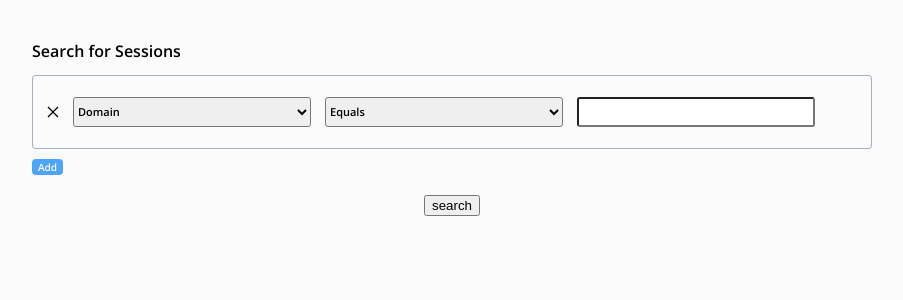
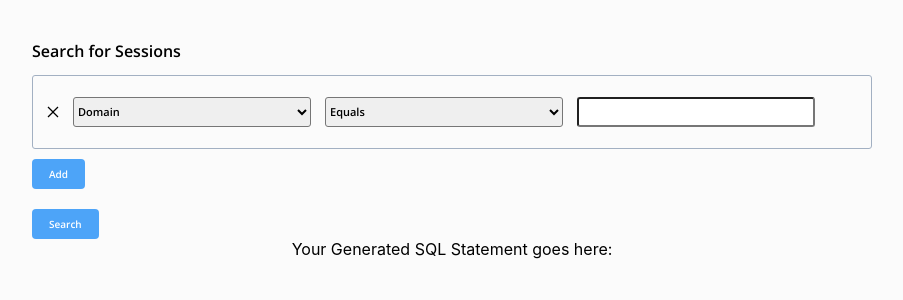
Before and after one commit to Andres9888/react_sql_query_generator, a React (Create React App) app: page / in a window 1280 px wide. Shown: the top 300 px of the page, without its empty margins (188-1091 px from the left). Built offline with nearby package versions, Linux system fonts and the light colour scheme.

Commit message:
add styles

```diff
--- a/src/App.tsx
+++ b/src/App.tsx
@@ -10,7 +10,7 @@ import { StoreContext } from './stores/store';
 
 const App = observer(() => {
   const Store = useContext(StoreContext);
-  const [sql, setSql] = useState('Your Generated SQL Statement goes here:');
+  const [sql, setSql] = useState<string | JSX.Element[]>('Your Generated SQL Statement goes here:');
   const [rows, setRows] = useState([
     <OptionsRow
       key={0}
@@ -23,18 +23,35 @@ const App = observer(() => {
     />,
   ]);
 
-  const filtered = Object.entries(Store.options).filter(([key, value]) => {
-    return value.userInput;
-  });
-
   const onRemove = useCallback(
     rowIndex => {
       const newRows = [...rows];
+      console.log(rows);
+      console.log(newRows);
+      console.log(rowIndex);
       newRows.splice(rowIndex, 1);
       setRows(newRows);
     },
     [rows]
   );
+
+  // const onAdd = useCallback(() => {
+  //   const newRows = [...rows];
+  //   newRows.push(<OptionsRow key={nanoid()} rowIndex={newRows.length} onRemove={onRemove} />);
+  //   setRows(newRows);
+  // }, [rows, onRemove]);
+
+  const onGenerate = () => {
+    const filtered = Object.entries(Store.options).filter(([_key, value]) => {
+      return value.userInput;
+    });
+    const options = filtered.map(column => (
+      <h2
+        key={nanoid()}
+      >{`SELECT ${column[0]} FROM session WHERE ${column[0]} ${column[1].operatorsSelected} ${column[1].userInput}`}</h2>
+    ));
+    setSql(options);
+  };
 
   function onClick() {
     if (rows.length < Object.keys(Store.options).length) {
@@ -52,12 +69,10 @@ const App = observer(() => {
         Add
       </AddButton>
       <br />
-      <button type="button">search</button>
-      {filtered.map(column => (
-        <h2
-          key={nanoid()}
-        >{`SELECT ${column[0]} FROM session WHERE ${column[0]} ${column[1].operatorsSelected} ${column[1].userInput}`}</h2>
-      ))}
+      <SearchButton type="button" onClick={onGenerate}>
+        Search
+      </SearchButton>
+      {sql}
     </Container>
   );
 });
@@ -93,4 +108,21 @@ const AddButton = styled.button`
   font-family: 'Open Sans', sans-serif;
   font-size: 10px;
   font-weight: 600;
+  height: 30px;
+  padding-left: 17px;
+  padding-right: 17px;
 `;
+
+const SearchButton = styled.button`
+  align-self: start;
+  background-color: #4da4f8;
+  border: none;
+  border-radius: 4px;
+  color: white;
+  font-family: 'Open Sans', sans-serif;
+  font-size: 10px;
+  font-weight: 600;
+  height: 30px;
+  padding-left: 17px;
+  padding-right: 17px;
+`;
--- a/src/features/OptionsRow/components/NumberOperatorsOptions/index.tsx
+++ b/src/features/OptionsRow/components/NumberOperatorsOptions/index.tsx
@@ -13,10 +13,10 @@ export const NumberOperatorsOptions = ({ onOperatorChange, operatorsSelected }:
       value={operatorsSelected}
       onChange={e => onOperatorChange(e.target.value)}
     >
-      <option value="equals">Equals</option>
+      <option value="=">Equals</option>
       <option value="between">Between</option>
-      <option value="greater than">Greater than</option>
-      <option value="less than">Less than</option>
+      <option value=">">Greater than</option>
+      <option value="<">Less than</option>
     </Select>
   );
 };
--- a/src/features/OptionsRow/index.tsx
+++ b/src/features/OptionsRow/index.tsx
@@ -1,5 +1,6 @@
 import { useState, useContext } from 'react';
 
+import { nanoid } from 'nanoid';
 import { VscChromeClose } from 'react-icons/vsc';
 import { StoreContext } from 'stores/store';
 import styled from 'styled-components';
@@ -20,7 +21,7 @@ export const OptionsRow = ({ rowIndex, onRemove }: Props) => {
 
   function onInputChange(e) {
     setInputValue(e.target.value);
-    Store.options[dropDown].userInput = e.target.value;
+    Store.options[e.target.key].userInput = e.target.value;
   }
   function onOperatorChange(selectedOperator) {
     setOperatorsSelected(selectedOperator);
@@ -70,10 +71,10 @@ export const OptionsRow = ({ rowIndex, onRemove }: Props) => {
   };
 
   function onSelectChange(e) {
-    Store.options[dropDown].isSelected = false;
+    // Store.options[dropDown].isSelected = false;
     setdropdown(e.target.value);
     setdropdownType(Store.options[e.target.value].type);
-    Store.options[dropDown].isSelected = true;
+    // Store.options[e.target.value].isSelected = true;
   }
   return (
     <OptionsRowContainer>
@@ -81,17 +82,11 @@ export const OptionsRow = ({ rowIndex, onRemove }: Props) => {
         <RemoveIcon onClick={() => onRemove(rowIndex)} />
       </RemoveWrapper>
       <Select id="options" name="options" value={dropDown} onChange={onSelectChange}>
-        {Object.keys(Store.options).map(key =>
-          Store.options[key].isSelected ? (
-            <option key={key} disabled value={key}>
-              {key}
-            </option>
-          ) : (
-            <option key={key} value={key}>
-              {key}
-            </option>
-          )
-        )}
+        {Object.entries(Store.options).map(([key, property]) => (
+          <option key={nanoid()} value={key}>
+            {property.name}
+          </option>
+        ))}
       </Select>
       {renderOperatorsOptions()}
       {renderInput()}
--- a/src/stores/store.ts
+++ b/src/stores/store.ts
@@ -4,53 +4,67 @@ import { observable } from 'mobx';
 
 class Store {
   @observable options = {
-    Domain: { type: 'string', isSelected: true, operatorsSelected: '', userInput: null },
-    'User Email': {
+    domain: {
+      name: 'Domain',
       type: 'string',
       isSelected: false,
-      operatorsSelected: '',
+      operatorsSelected: '=',
       userInput: null,
     },
-    'Screen Width': {
+    user_email: {
+      name: 'User Email',
+      type: 'string',
+      isSelected: false,
+      operatorsSelected: '=',
+      userInput: null,
+    },
+    screen_width: {
+      name: 'Screen Width',
       type: 'number',
       isSelected: false,
-      operatorsSelected: '',
+      operatorsSelected: '=',
       userInput: null,
     },
-    'Screen Height': {
+    screen_height: {
+      name: 'Screen Height',
       type: 'number',
       isSelected: false,
-      operatorsSelected: '',
+      operatorsSelected: '=',
       userInput: null,
     },
-    '# of Visits': {
+    visits: {
+      name: '# of Visits',
       type: 'number',
       isSelected: false,
-      operatorsSelected: '',
+      operatorsSelected: '=',
       userInput: null,
     },
-    'First Name': {
+    first_name: {
+      name: 'First Name',
       type: 'string',
       isSelected: false,
-      operatorsSelected: '',
+      operatorsSelected: '=',
       userInput: null,
     },
-    'Last Name': {
+    last_name: {
+      name: 'Last Name',
       type: 'string',
       isSelected: false,
-      operatorsSelected: '',
+      operatorsSelected: '=',
       userInput: null,
     },
-    'Page Response time (ms)': {
+    page_response: {
+      name: 'Page Response time (ms)',
       type: 'number',
       isSelected: false,
-      operatorsSelected: '',
+      operatorsSelected: '=',
       userInput: null,
     },
-    'Page Path': {
+    path: {
+      name: 'Page Path',
       type: 'string',
       isSelected: false,
-      operatorsSelected: '',
+      operatorsSelected: '=',
       userInput: null,
     },
   };
```
